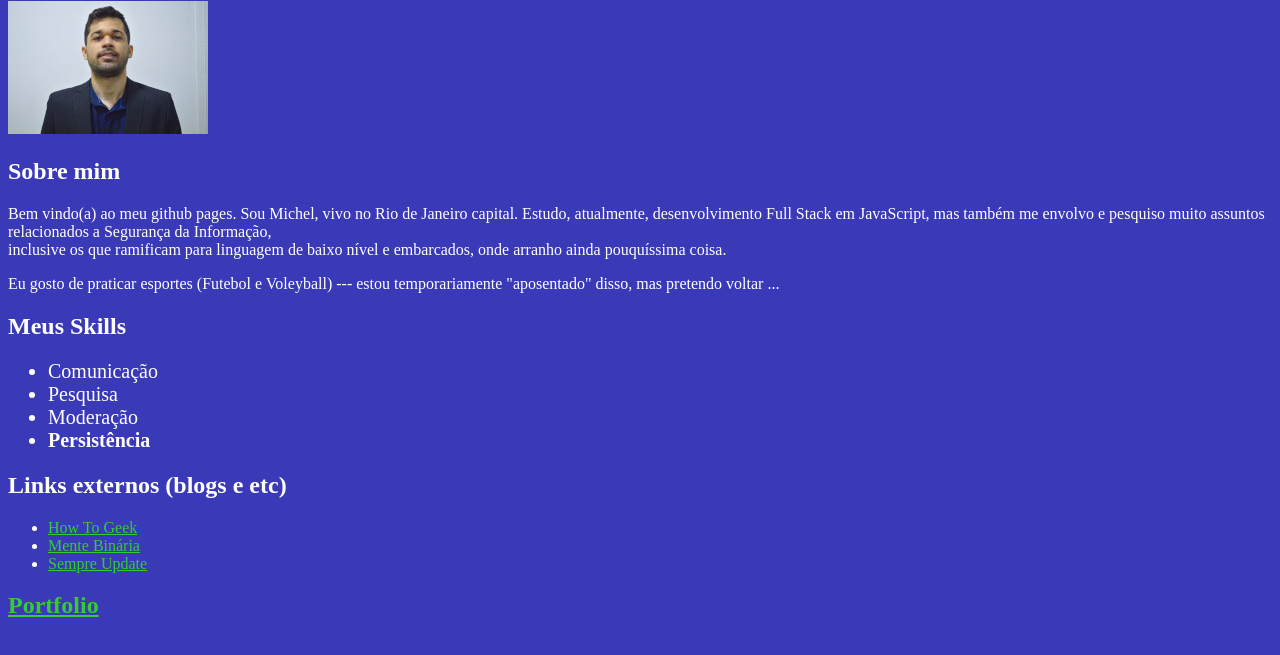
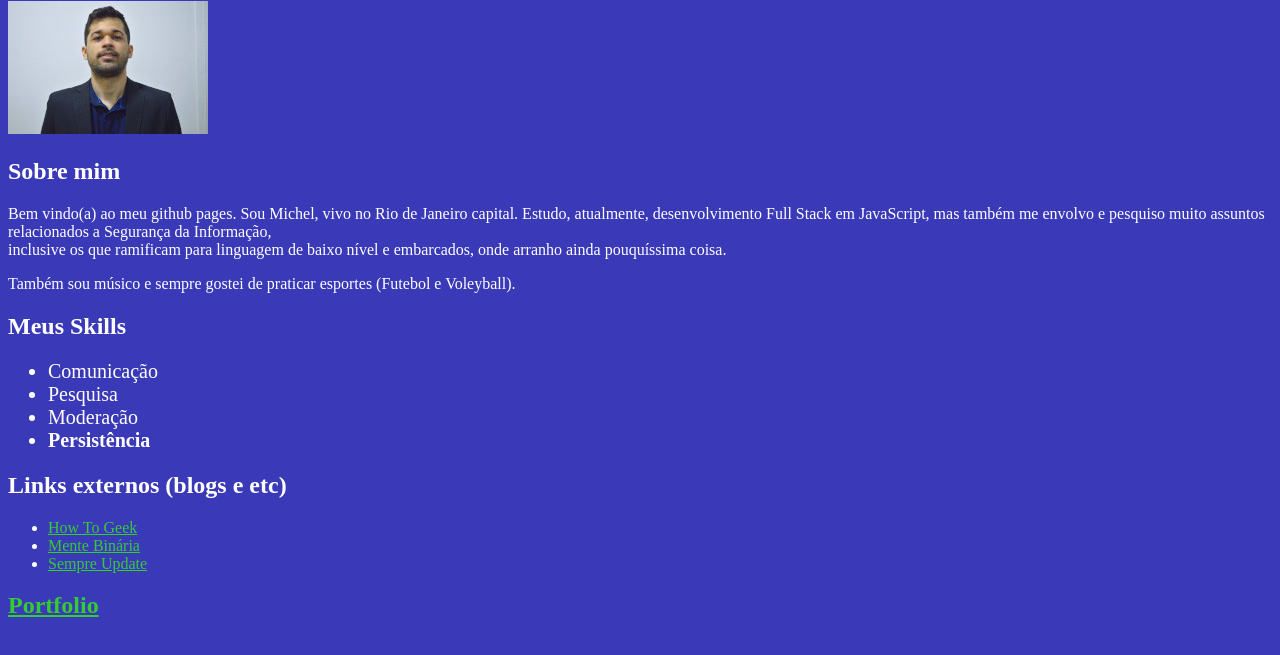
Before and after one commit to becauro/becauro.github.io, a plain HTML site: page index.html in a window 1280 px wide. Shown: the part 79-734 px from the top of the page. Drawn offline with Linux system fonts and the light colour scheme.

Commit message:
feat: Atualiza descrição

```diff
--- a/index.html
+++ b/index.html
@@ -33,7 +33,7 @@
 
 <p>Bem vindo(a) ao meu github pages. Sou Michel, vivo no Rio de Janeiro capital. Estudo, atualmente, desenvolvimento Full Stack em JavaScript, mas também me envolvo e pesquiso muito assuntos relacionados a Segurança da Informação,
 <br> inclusive os que ramificam para linguagem de baixo nível e embarcados, onde arranho ainda pouquíssima coisa.
-<p> Eu gosto de praticar esportes (Futebol e Voleyball) --- estou temporariamente "aposentado" disso, mas pretendo voltar ...
+<p> Também sou músico e sempre gostei de praticar esportes (Futebol e Voleyball).
 
         <h2>Meus Skills</h2>
 
```
